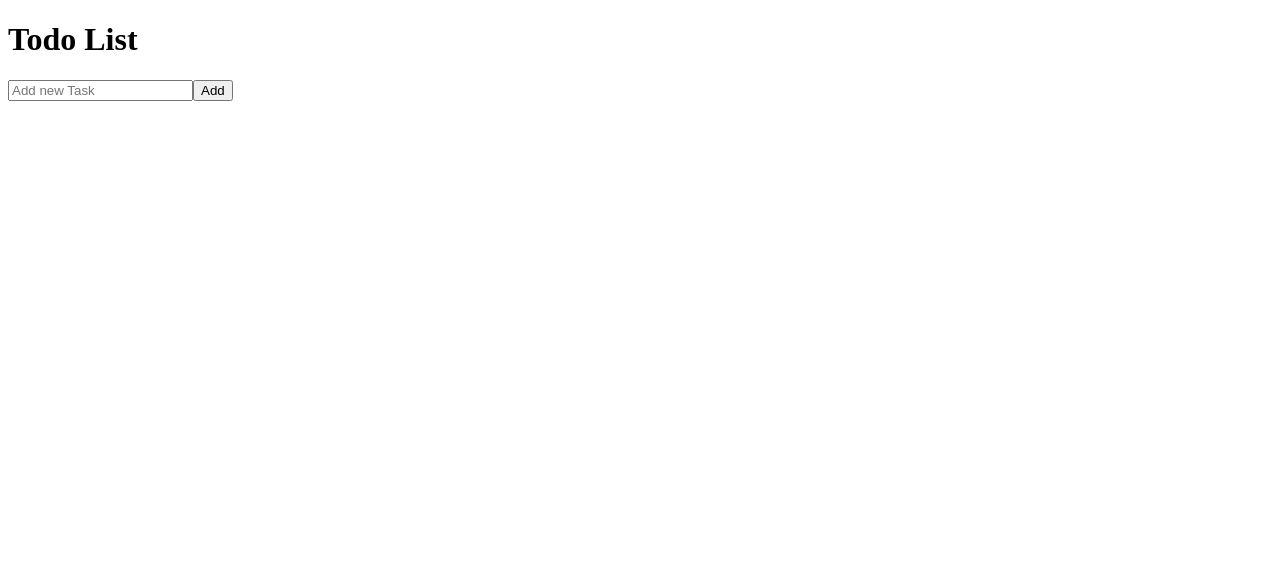
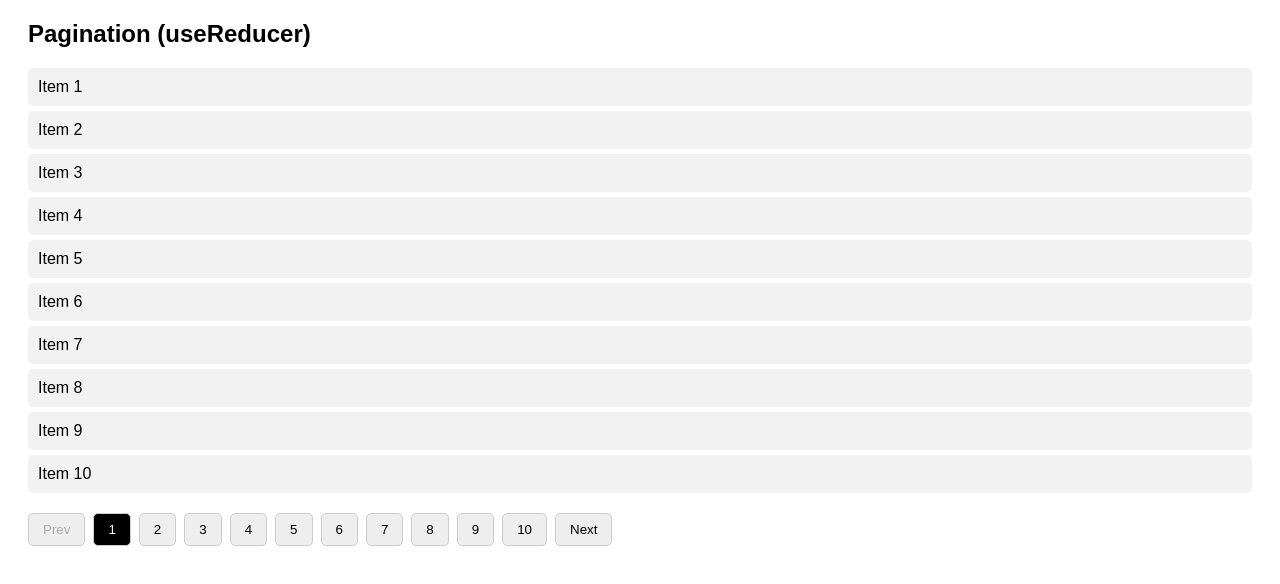
Before and after one commit to ani29dy/30-ReactJS-Problems, a React (Vite) app: page / in a window 1280 px wide. Shown: the top 584 px of the page. Built offline with nearby package versions, Linux system fonts and the light colour scheme.

Commit message:
Problem 23 added to App.jsx

```diff
--- a/src/App.jsx
+++ b/src/App.jsx
@@ -14,7 +14,7 @@ import UploadImage from "./Problems/12-UploadImage";
 import LoginForm from "./Problems/13-LoginForm";
 import WeatherAPI from "./Problems/14-WeatherAPI";
 import SearchBar from "./Problems/15-SearchBar";
-import Pagination from "./Problems/16-Pagination";
+// import Pagination from "./Problems/16-Pagination";
 import ColorPicker from "./Problems/17-ColorPicker";
 import NavigationMenu from "./Problems/18-NavigationMenu";
 import ChangeThemeComp from "./Problems/19-ChangeThemeComp";
@@ -23,6 +23,7 @@ import { ThemeProvider } from "./ThemeContext";
 import ShoppingCart from "./Problems/20-Shopping";
 import Counter from "./Problems/21_Counter";
 import TaskList from "./Problems/22_ToDoList";
+import Pagination from "./Problems/23-UseReducePagination";
 
 function App() {
   const item = [
@@ -63,7 +64,8 @@ function App() {
       </ThemeProvider> */}
       {/* <ShoppingCart /> */}
       {/* <Counter /> */}
-      <TaskList />
+      {/* <TaskList /> */}
+      <Pagination />
     </>
   );
 }
```
